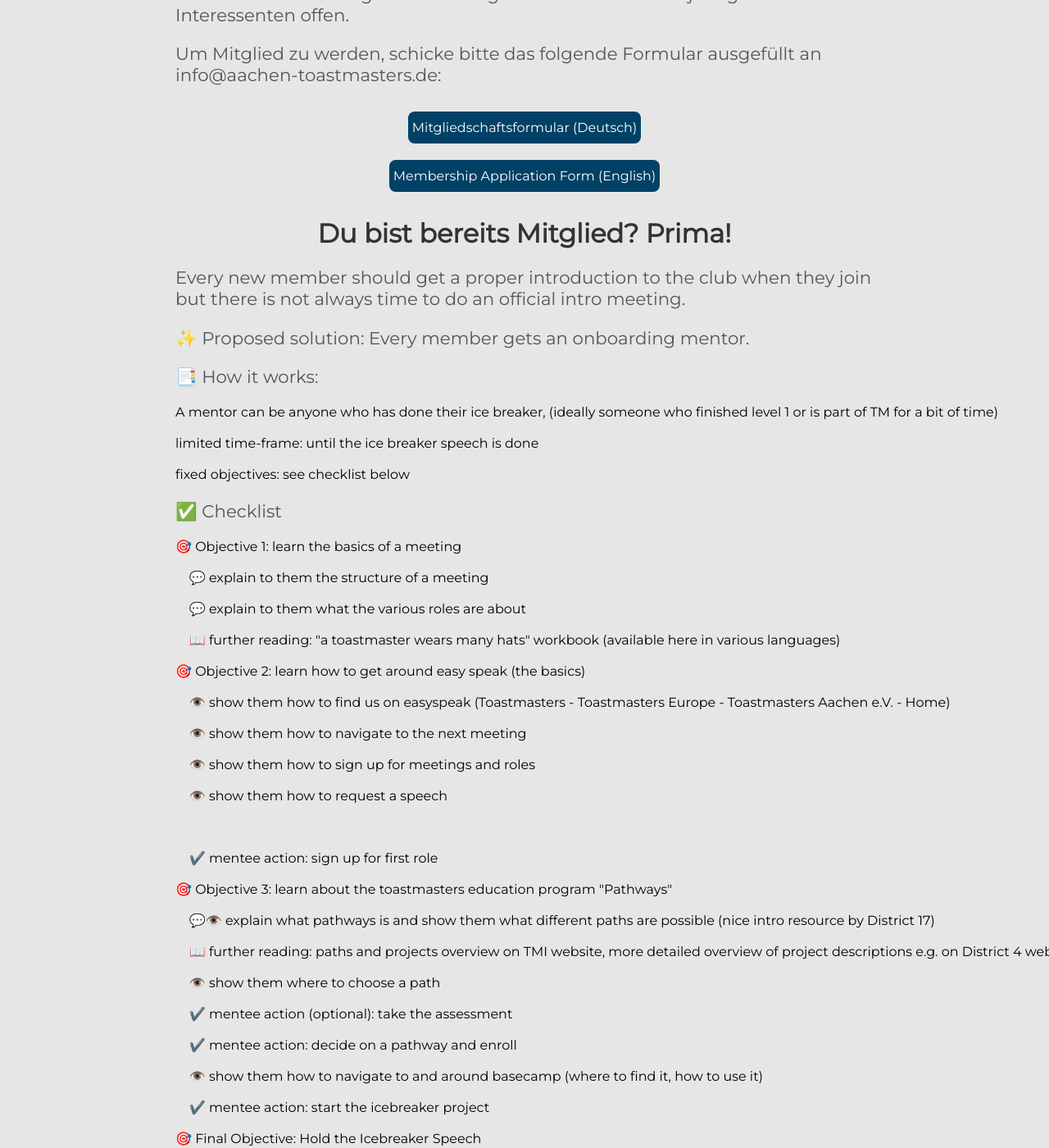
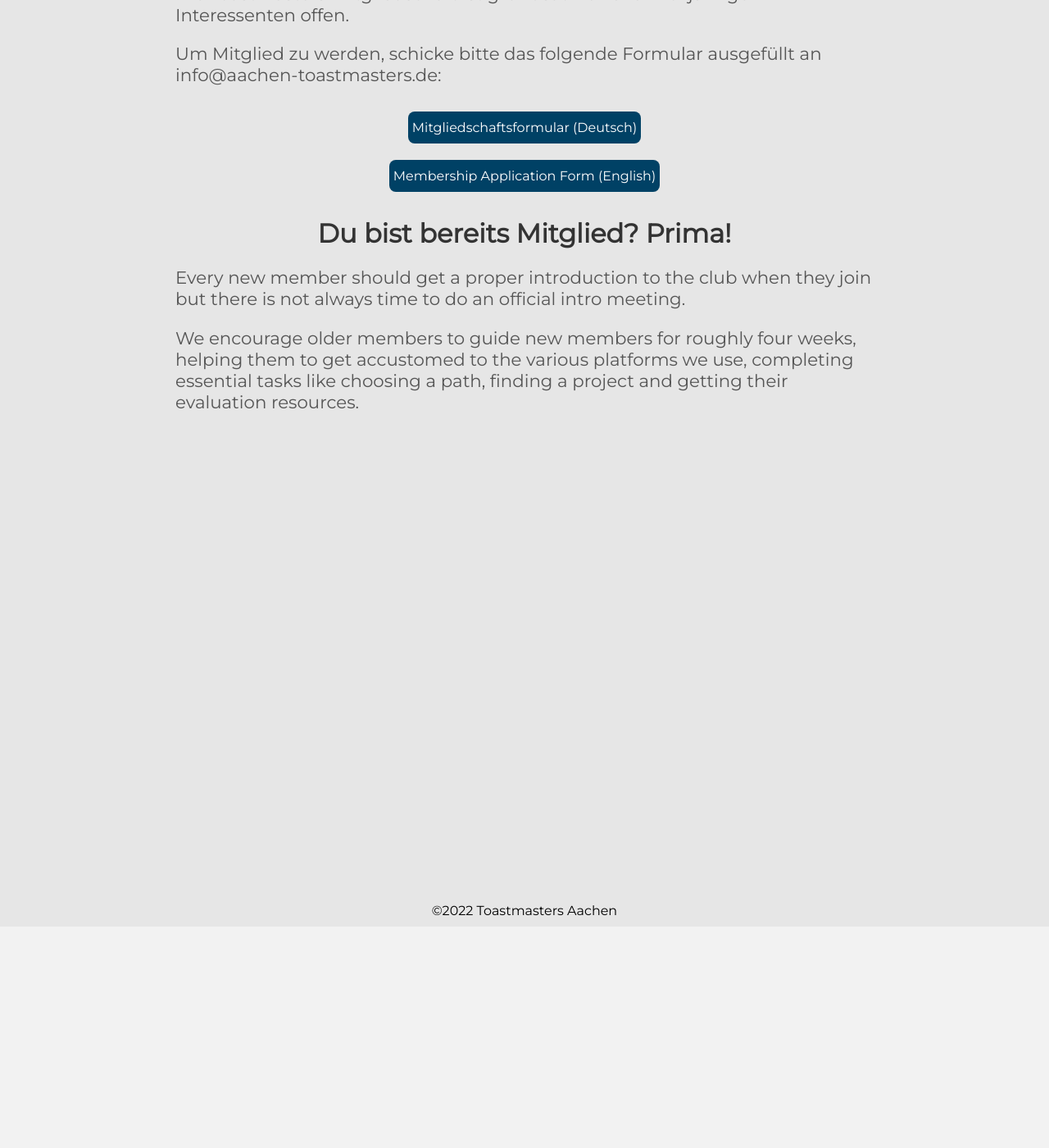
Before and after one commit to toastmasters-aachen/toastmasters-aachen.github.io, a Jekyll site: the page built from membership.md, in a window 1280 px wide and 1400 px high, scrolled down 270 px. Shown: the whole window at 82% size. Built offline with Jekyll 4.4.1, drawn with Linux system fonts in a browser that asks for light colours; after the commit the page ends 900 px from its top, so only the background shows below that; some of the changed text lies outside the part shown.

Commit message:
Update membership.md

```diff
--- a/membership.md
+++ b/membership.md
@@ -19,72 +19,4 @@ Um Mitglied zu werden, schicke bitte das folgende Formular ausgefüllt an info@a
 
 Every new member should get a proper introduction to the club when they join but there is not always time to do an official intro meeting.
 
-✨ Proposed solution: Every member gets an onboarding mentor.
-
-📑 How it works:
-
-    A mentor can be anyone who has done their ice breaker, (ideally someone who finished level 1 or is part of TM for a bit of time)
-
-    limited time-frame: until the ice breaker speech is done
-
-    fixed objectives: see checklist below
-
-✅ Checklist
-
-    🎯 Objective 1: learn the basics of a meeting
-
-        💬 explain to them the structure of a meeting
-
-        💬 explain to them what the various roles are about
-
-        📖 further reading: "a toastmaster wears many hats" workbook (available here in various languages)
-
-    🎯 Objective 2: learn how to get around easy speak (the basics)
-
-        👁️ show them how to find us on easyspeak (Toastmasters - Toastmasters Europe - Toastmasters Aachen e.V. - Home)
-
-        👁️ show them how to navigate to the next meeting
-
-        👁️ show them how to sign up for meetings and roles
-
-        👁️ show them how to request a speech
-
-
-
-        ✔️ mentee action: sign up for first role
-
-    🎯 Objective 3: learn about the toastmasters education program "Pathways"
-
-        💬👁️ explain what pathways is and show them what different paths are possible (nice intro resource by District 17)
-
-        📖 further reading: paths and projects overview on TMI website, more detailed overview of project descriptions e.g. on District 4 website
-
-        👁️ show them where to choose a path
-
-        ✔️ mentee action (optional): take the assessment
-
-        ✔️ mentee action: decide on a pathway and enroll
-
-        👁️ show them how to navigate to and around basecamp (where to find it, how to use it)
-
-        ✔️ mentee action: start the icebreaker project
-
-    🎯 Final Objective: Hold the Icebreaker Speech
-
-        ✔️ mentee action: prepare speech
-
-        ✔️ mentee action (optional): discuss the speech with mentor
-
-        ✔️ mentee action: request speech
-
-        ✔️ mentee action: hold speech
-
-        ✔️ mentee action: finish project in basecamp
-
-🏁 What to do when Mentee finishes the Final Objective?
-
-    🎉🥳 celebrate: give them a shoutout in the club meeting
-
-    🔛 decide whether you want to continue mentoring or stop here (consider your time, your goals, the mentees goals, your and their experience etc.)
-
-    optional: take on another mentee
+We encourage older members to guide new members for roughly four weeks, helping them to get accustomed to the various platforms we use, completing essential tasks like choosing a path, finding a project and getting their evaluation resources.
```
